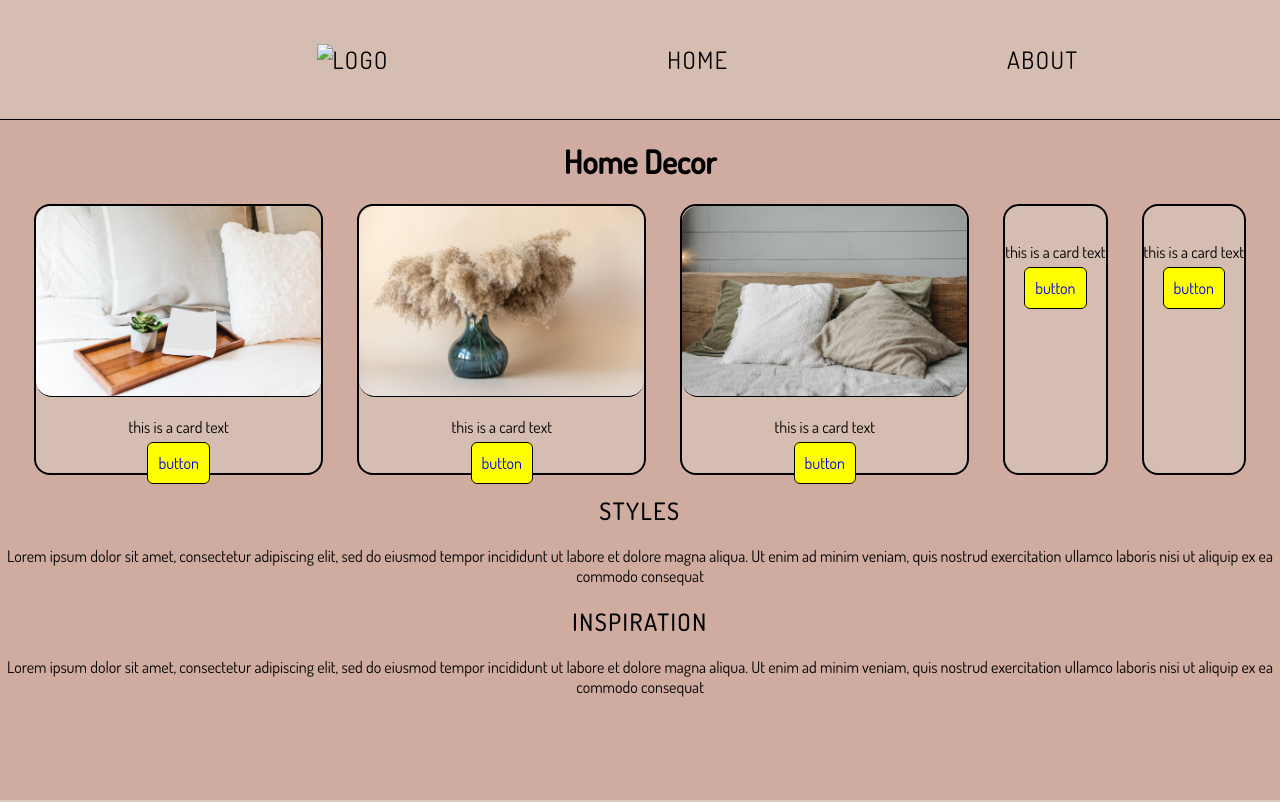
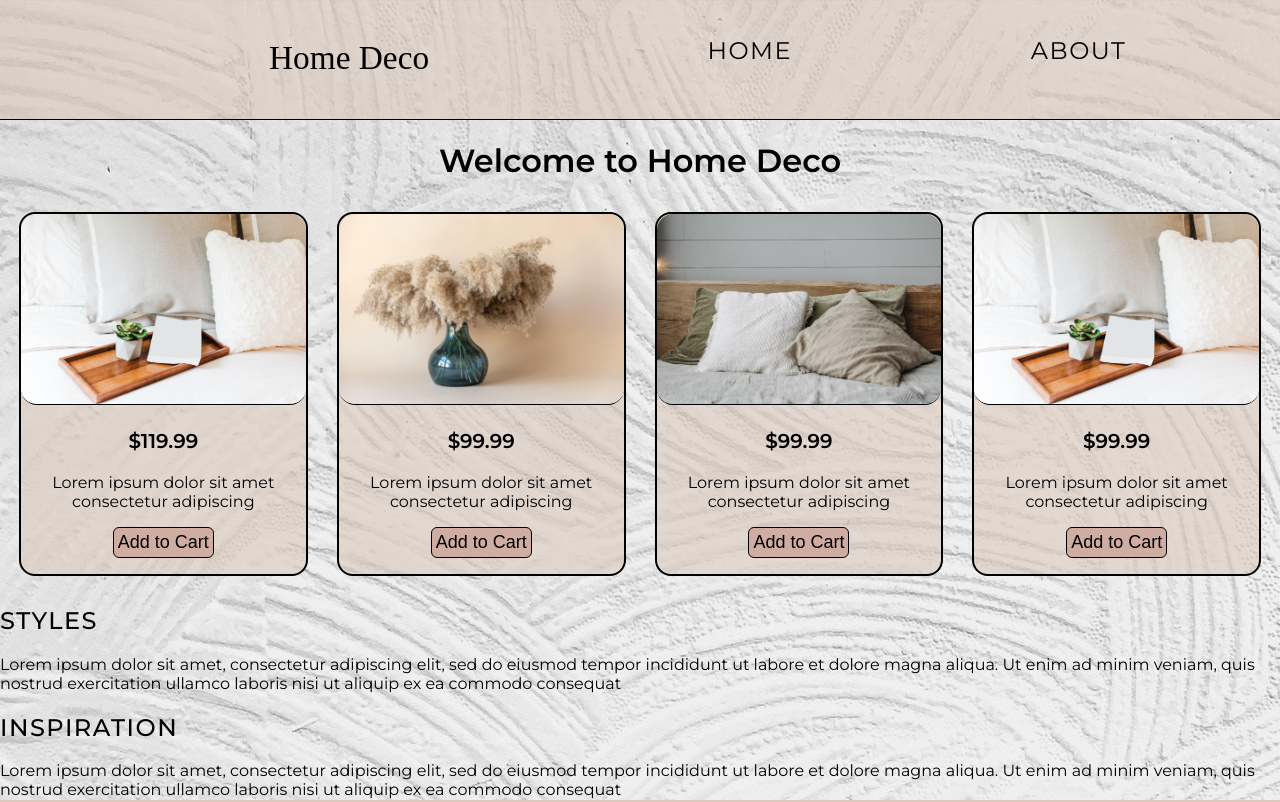
Before and after one commit to lars-ree/lars-ree-design2-ma1, a plain HTML site: page index.html in a window 1280 px wide. Shown: the top 802 px of the page. Drawn offline with Linux system fonts and the light colour scheme.

Commit message:
some shit done with

```diff
--- a/css/style.css
+++ b/css/style.css
@@ -3,8 +3,10 @@ html {
 }
 body {
     background: rgb(207, 171, 160);
+    background-image: url(../images/pexels-henry-&-co-1939485.jpg);
+   background-repeat: repeat;
     box-sizing: border-box;
-    font-family: 'dosis';
+    font-family: 'Montserrat', sans-serif;
     margin: 0;
     padding: 0;
     height: 100%;
@@ -12,7 +14,7 @@ body {
 }
 
 nav {
-    padding: 28px;
+    padding: 20px;
     height: 100%;
     background: rgba(218, 202, 189, 0.6);
     border-bottom: 1px solid black;
@@ -29,7 +31,11 @@ nav ul li {
     padding-left: 75px;
     list-style: none;
 }
-
+.logo img{
+    max-width: 200px;
+    padding: 0;
+    margin: 0;
+}
 .menu a {
     font-size: 1.5rem;
     letter-spacing: 1.5px;
@@ -58,6 +64,7 @@ main {
     border: solid 2px black;
     border-radius: 16px;
     max-width: 300px;
+    margin: 10px;
     text-align: center;
 }
 
@@ -68,19 +75,28 @@ main {
 }
 
 .card a {
-    background: yellow;
+    background: rgba(218, 202, 189, 0.6);
     text-decoration: none;
-    padding: 10px;
-    margin: 15px;
+}
+
+.card .price {
+    font-weight: 800;
+    font-size: 20px;
+}
+button {
+    background: rgba(207, 171, 160, 0.95);
     border: solid 1px black;
     border-radius: 6px;
+    padding: 4px;
+    font-size: 18px;
 }
-
 h1 {
     text-align: center;
 }
 .text-1 {
+    background-image: url();
     text-align: center;
+    max-width: 500px;
 }
 h2 {
     font-weight: 500;
--- a/index.html
+++ b/index.html
@@ -7,31 +7,60 @@
     <link rel="stylesheet" href="./css/style.css">
     <link rel="preconnect" href="https://fonts.googleapis.com">
     <link rel="preconnect" href="https://fonts.gstatic.com" crossorigin>
-    <link href="https://fonts.googleapis.com/css2?family=Dosis:wght@200;300;400;500&display=swap" rel="stylesheet">
-    <title>Design2 - MA1</title>
+    <link rel="preconnect" href="https://fonts.googleapis.com">
+    <link rel="preconnect" href="https://fonts.gstatic.com" crossorigin>
+    <link href="https://fonts.googleapis.com/css2?family=Montserrat:wght@100;200;300;400;500;600&display=swap" rel="stylesheet">     <title>Home Deco -- Design2 - MA1 Lars Ree</title>
 </head>
 <body>
     <div class="wrapper">
         <nav class="menu">
             <ul class="navElements">
-                <li class="logo"><a href="index.html" class="logo"><img src="#" alt="logo"></a></li>
+                <li class="logo"><a href="index.html" class="logo"><img src="./images/Home Deco.svg" alt="logo"></a></li>
                 <li class="home"><a href="index.html">home</a></li>
                 <li class="about"><a href="#">About</a></li>
             </ul>
         </nav>
 
-        <h1>Home Decor</h1>
+        <h1>Welcome to Home Deco</h1>
 
     <main>
 
-        <div class="card"><img src="./images/pexels-adrienne-andersen-2387753 kopi.jpg" alt="serving tray"><p>this is a card text</p><a href="#" class="btn">button</a></div>
-        <div class="card"><img src="./images/pexels-rodnae-productions-8903258 kopi.jpg" alt="glass vase"><p>this is a card text</p><a href="#" class="btn">button</a></div>
-        <div class="card"><img src="./images/pexels-pavel-danilyuk-7055754 kopi.jpg" alt="pillows"><p>this is a card text</p><a href="#" class="btn">button</a></div>
-        <div class="card"><img src="" alt=""><p>this is a card text</p><a href="#" class="btn">button</a></div>
-        <div class="card"><img src="" alt=""><p>this is a card text</p><a href="#" class="btn">button</a></div>
+        <div class="card">
+            <img src="./images/pexels-adrienne-andersen-2387753 kopi.jpg" alt="serving tray">
+            <p class="price">$119.99</p>
+
+            <p>Lorem ipsum dolor sit amet <br>consectetur adipiscing</p>
+            <p><button>Add to Cart</button></p>
+
+
+        </div>
+        <div class="card">
+            <img src="./images/pexels-rodnae-productions-8903258 kopi.jpg" alt="glass vase">
+            <p class="price">$99.99</p>
+
+            <p>Lorem ipsum dolor sit amet <br>consectetur adipiscing</p>
+            <p><button>Add to Cart</button></p>
+        </div>
+
+        <div class="card">
+            <img src="./images/pexels-pavel-danilyuk-7055754 kopi.jpg" alt="pillows">
+            <p class="price">$99.99</p>
+            <p>Lorem ipsum dolor sit amet <br>consectetur adipiscing</p>
+
+            <p><button>Add to Cart</button></p>
+        </div>
+
+        <div class="card">
+            <img src="./images/pexels-adrienne-andersen-2387753 kopi.jpg" alt="serving tray" >
+
+            <p class="price">$99.99</p>
+            <p>Lorem ipsum dolor sit amet <br>consectetur adipiscing</p>
+            <p><button>Add to Cart</button></p>
+          </div>
 
     </main>
-    <div class="text-1">
+    <div class="base">
+
         <h2>
             styles
         </h2>
```
Also changed, not shown: images/Home Deco.svg (added), images/pexels-henry-&-co-1939485.jpg (added).
